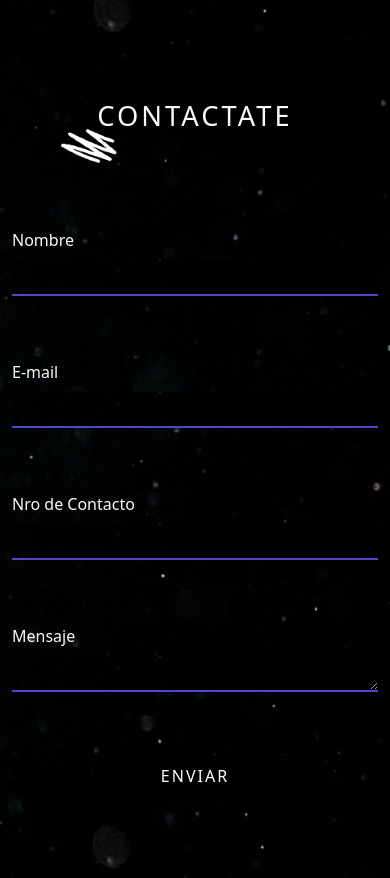
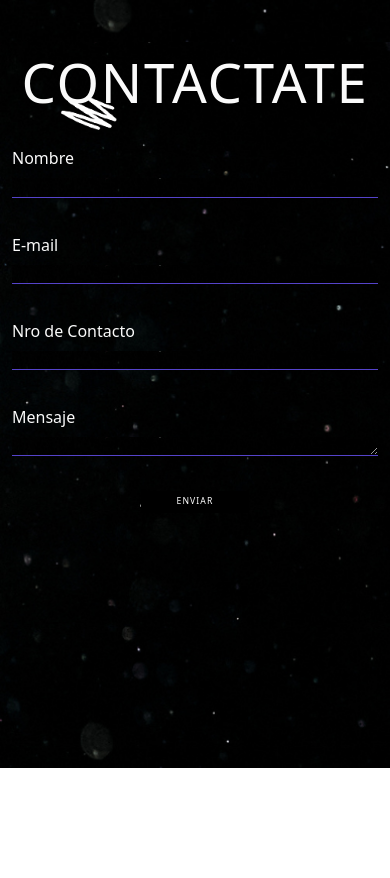
Before and after one commit to matias-simon/rama-hermida, a plain HTML site: page index.html in a window 390 px wide. Shown: the part 2490-3368 px from the top of the page. After the commit the page ends 3258 px from the top, so only its background shows below. Drawn offline with nearby package versions, Linux system fonts and the light colour scheme; a web font is replaced by a local one.

Commit message:
form fix

```diff
--- a/style.css
+++ b/style.css
@@ -319,6 +319,63 @@ main {
   .logo {
     width: 40%;
   }
+  .get-in-touch {
+    max-width: 111.11vw;
+    margin: 6.94vw auto;
+    position: relative;
+  }
+  .get-in-touch .title {
+    text-align: center;
+    text-transform: uppercase;
+    letter-spacing: 0.42vw;
+    font-size: 7vw;
+    line-height: 6.67vw;
+    padding-bottom: 6.67vw;
+    color: #fafafa;
+  }
+
+  .contact-form .form-field {
+    position: relative;
+    margin: 4.44vw 0;
+  }
+  .contact-form .input-text {
+    color: #fafafa;
+    background-image: url(./IMG/black-background.png);
+    display: block;
+    width: 100%;
+    height: 5vw;
+    border-width: 0 0 0.28vw 0;
+    border-color: #5543ca;
+    font-size: 2.5vw;
+    line-height: 3.61vw;
+    font-weight: 400;
+  }
+  .form-label {
+    color: #fafafa;
+  }
+
+  .contact-form .submit-btn {
+    text-align: center;
+    display: inline-block;
+    background-color: #000;
+    color: #fff;
+    text-transform: uppercase;
+    letter-spacing: 0.28vw;
+    font-size: 2.22vw;
+    padding: 1.11vw 2.22vw;
+    border: none;
+    width: 27.78vw;
+    cursor: pointer;
+    transition: background-color 0.4s;
+  }
+  .submit-btn:hover{
+    background-color: #fafafa;
+    color: #000;
+  }
+
+  .form-switch {
+    color: #fafafa;
+  }
 }
 
 @media screen and (max-width: 768px) {
@@ -436,5 +493,64 @@ main {
     width: 15%;
     transform: rotate(15deg);
   }
+  .contacto-container{
+    height: var(--nav-height);
+  }
+  .get-in-touch {
+    max-width: 111.11vw;
+    margin: 6.94vw auto;
+    position: relative;
+  }
+  .get-in-touch .title {
+    text-align: center;
+    text-transform: uppercase;
+    letter-spacing: 0.42vw;
+    font-size: 14vw;
+    line-height: 6.67vw;
+    padding-bottom: 6.67vw;
+    color: #fafafa;
+  }
 
+  .contact-form .form-field {
+    position: relative;
+    margin: 4.44vw 0;
+  }
+  .contact-form .input-text {
+    color: #fafafa;
+    background-image: url(./IMG/black-background.png);
+    display: block;
+    width: 100%;
+    height: 5vw;
+    border-width: 0 0 0.28vw 0;
+    border-color: #5543ca;
+    font-size: 2.5vw;
+    line-height: 3.61vw;
+    font-weight: 400;
+  }
+  .form-label {
+    color: #fafafa;
+  }
+
+  .contact-form .submit-btn {
+    text-align: center;
+    display: inline-block;
+    background-color: #000;
+    color: #fff;
+    text-transform: uppercase;
+    letter-spacing: 0.28vw;
+    font-size: 2.22vw;
+    padding: 1.11vw 2.22vw;
+    border: none;
+    width: 27.78vw;
+    cursor: pointer;
+    transition: background-color 0.4s;
+  }
+  .submit-btn:hover{
+    background-color: #fafafa;
+    color: #000;
+  }
+
+  .form-switch {
+    color: #fafafa;
+  }
 }
```
